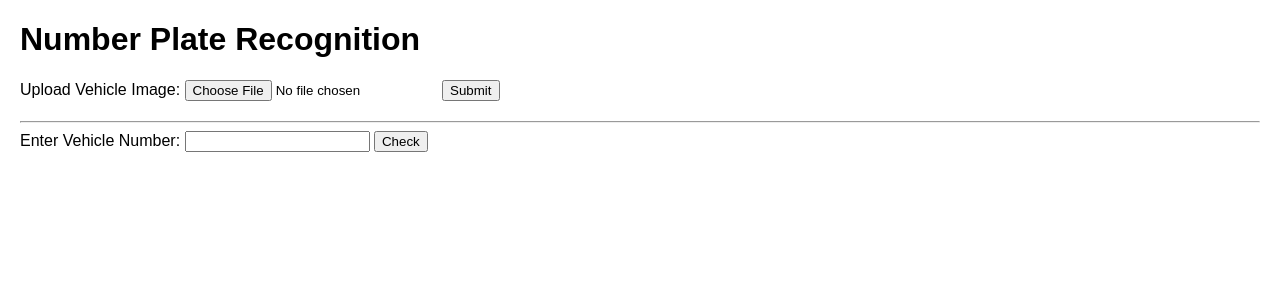
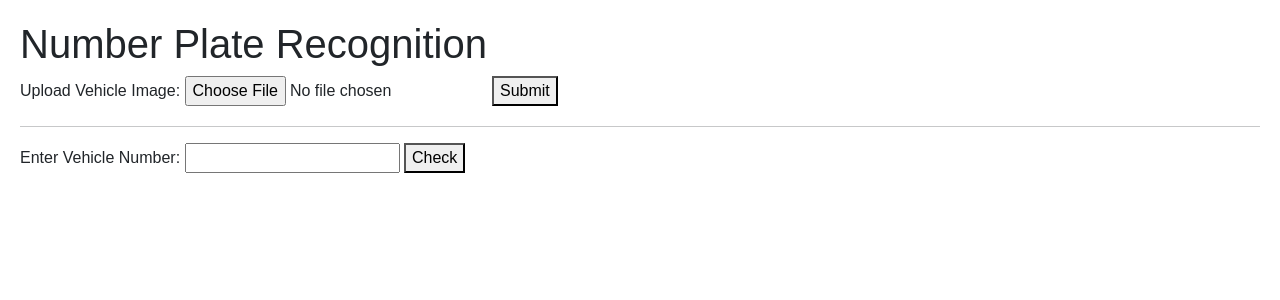
Before and after one commit to 05rakshit/ANPR, a Flask app: page / in a window 1280 px wide. Shown: the top 300 px of the page. Run offline with Flask 3, Linux system fonts and the light colour scheme.

Commit message:
Changes to webpage

```diff
--- a/templates/index.html
+++ b/templates/index.html
@@ -3,6 +3,10 @@
 <head>
     <meta charset="UTF-8">
     <title>Number Plate Recognition</title>
+    <link href="https://cdn.jsdelivr.net/npm/bootstrap@5.3.3/dist/css/bootstrap.min.css" rel="stylesheet" integrity="sha384-QWTKZyjpPEjISv5WaRU9OFeRpok6YctnYmDr5pNlyT2bRjXh0JMhjY6hW+ALEwIH" crossorigin="anonymous">
+    <link rel="stylesheet" href="https://cdnjs.cloudflare.com/ajax/libs/font-awesome/6.5.1/css/all.min.css">
+    <link href="https://fonts.googleapis.com/css2?family=Great+Vibes&display=swap" rel="stylesheet">
+    <link rel="stylesheet" href="https://cdn.jsdelivr.net/npm/bootstrap-icons@1.10.5/font/bootstrap-icons.css">
     <link rel="stylesheet" href="{{ url_for('static', filename='css/style.css') }}">
 </head>
 <body>
```
